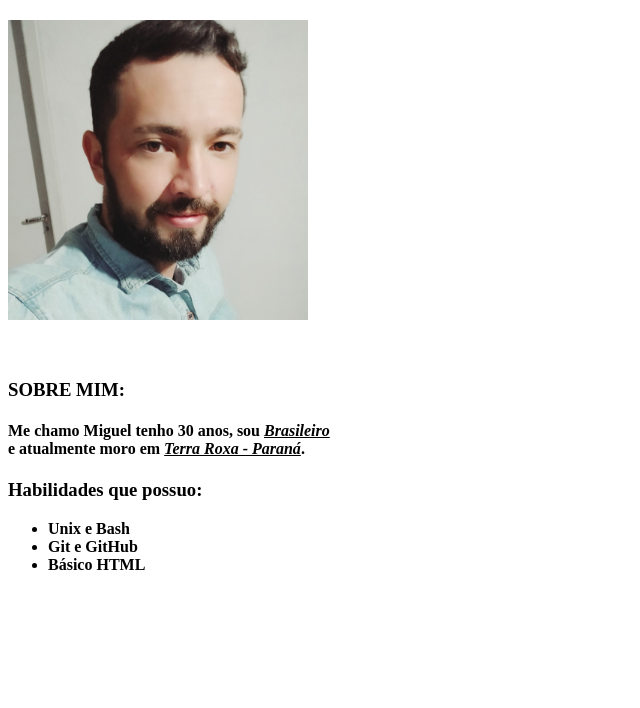
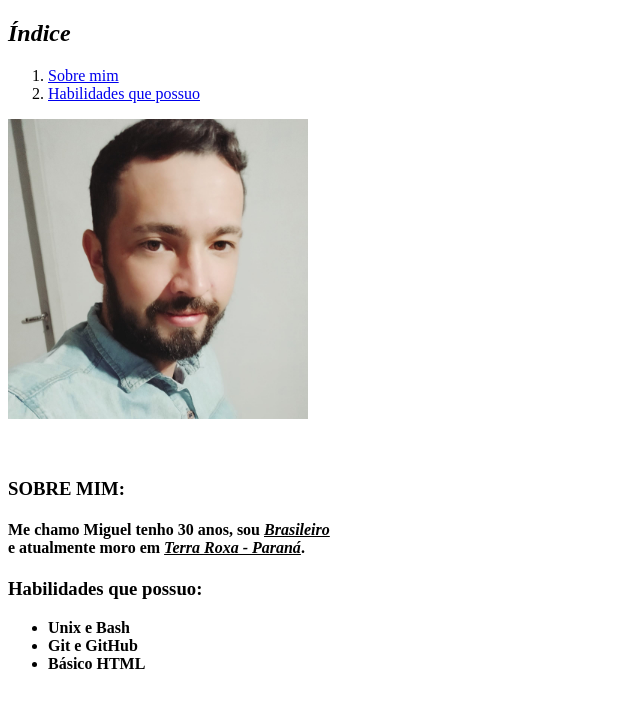
Before and after one commit to miguelraatz/portfolio, a plain HTML site: page index.html in a window 1280 px wide. Shown: the part 60-768 px from the top of the page, without its empty margins (0-640 px from the left). Drawn offline with Linux system fonts and the light colour scheme.

Commit message:
adiciona indice

```diff
--- a/index.html
+++ b/index.html
@@ -6,11 +6,16 @@
     </head>
     <body>
         <h1><strong>Miguel Oscar Raatz Junior</strong></h1>
+        <h2><i>Índice</i></h2>
+        <ol>
+            <li><a href="#sobremim">Sobre mim</a></li>
+            <li><a href="#habilidades">Habilidades que possuo</a></li>
+        </ol>
         <img src="minha.jpeg"width=300><br><br><br>
-        <p><h3>SOBRE MIM:</h3></p>
+        <p id="sobremim"><h3>SOBRE MIM:</h3></p>
         <p><h4>Me chamo Miguel tenho 30 anos, sou <b><u><i>Brasileiro</i></u></b><br>
         e atualmente moro em <u><i>Terra Roxa - Paraná</i></u>.</h4></body></html></p>
-        <p><h3>Habilidades que possuo:</p></h3>
+        <p id="habilidades"><h3>Habilidades que possuo:</p></h3>
         <ul>
             <li><b>Unix e Bash</b></li>
             <li><b>Git e GitHub</b></li>
```
